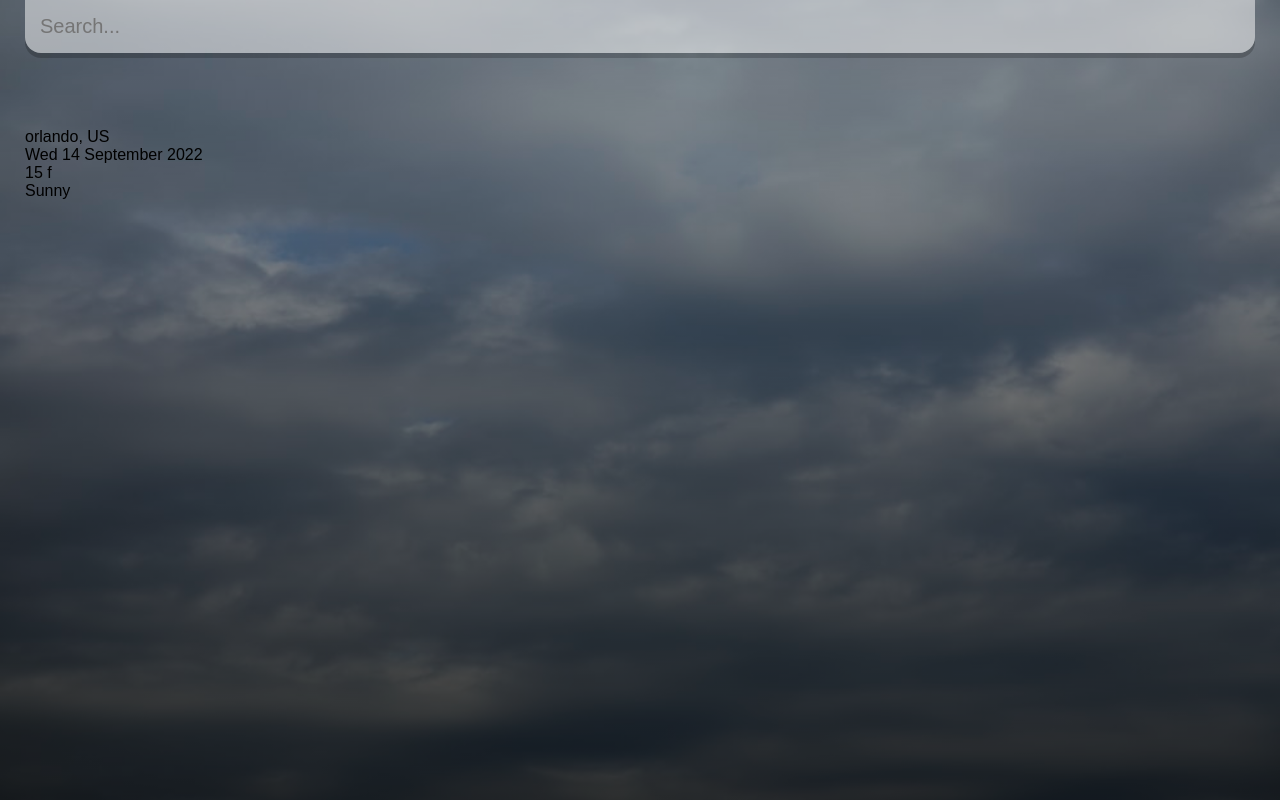
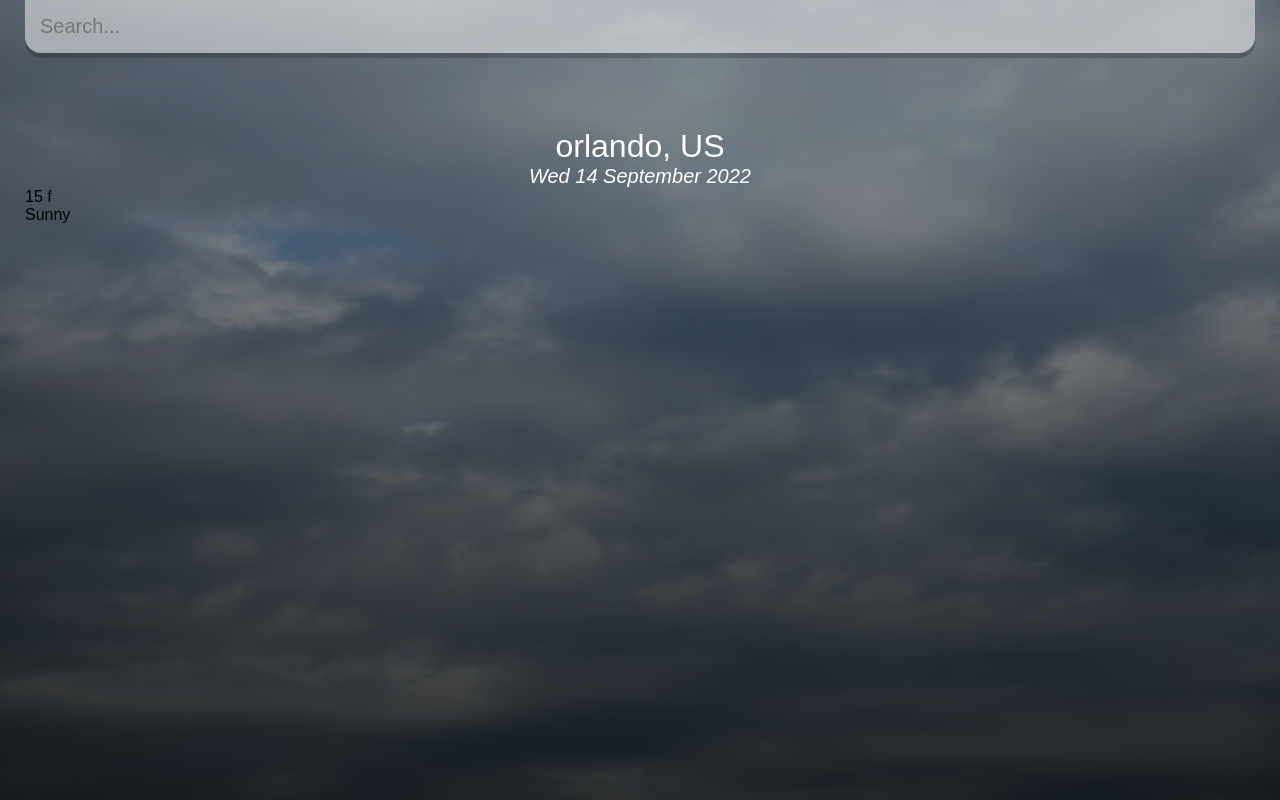
Before and after one commit to Brock-Merritt/React-Weather-App, a React (Create React App) app in the folder weather-app/: page / in a window 1280 px wide. Built offline with nearby package versions, Linux system fonts and the light colour scheme.

Commit message:
location-box location and date css added

```diff
--- a/weather-app/src/index.css
+++ b/weather-app/src/index.css
@@ -52,3 +52,19 @@ main{
 .search-box .search-bar:focus{
   background-color: rgba(255, 255, 255, 0.75);
 }
+
+.location-box .location{
+  color: #FFF;
+  font-size: 32px;
+  font-weight: 500;
+  text-align: center;
+  text-shadow: 3px 3px rgba(50, 50, 70, .05);
+}
+
+.location-box .date{
+  color:#FFF;
+  font-size: 20px;
+  font-weight: 300;
+  font-style: italic;
+  text-align: center;
+}
```
